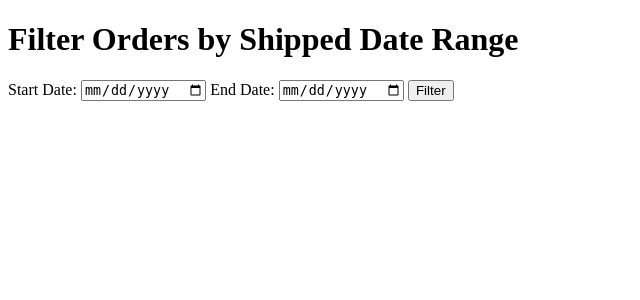
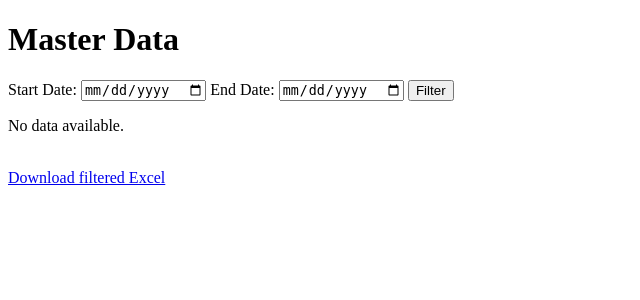
Before and after one commit to raymondli18w/flask-report-app2, a Flask app: template templates/index.html in a window 1280 px wide. Shown: the top 300 px of the page, without its empty margins (0-640 px from the left). Run offline with Flask 3, Linux system fonts and the light colour scheme; the template is opened without the code that fills it, so the values that code supplies are empty.

Commit message:
Redeploy: restart Flask app with latest fixes

```diff
--- a/app.py
+++ b/app.py
@@ -1,64 +1,83 @@
 from flask import Flask, render_template, send_file, request
 import pandas as pd
 import io
+import os
 
 app = Flask(__name__)
-MASTER_FILE = "master.xlsx"
+MASTER_FILE = "master.xlsx"   # make sure this file is in the same folder as app.py
+
 
 def load_filtered_df(start_date=None, end_date=None):
-    # Load master Excel
+    """Load Excel, clean dates, and filter if start/end provided."""
+    if not os.path.exists(MASTER_FILE):
+        return pd.DataFrame()  # return empty if file missing
+
     df = pd.read_excel(MASTER_FILE)
 
-    # Parse 'ShippedDate' safely; convert errors to NaT
-    df['ShippedDate'] = pd.to_datetime(df.get('ShippedDate', pd.Series()), errors='coerce').dt.date
+    # Normalize column names (strip spaces, lowercased for consistency)
+    df.columns = [col.strip() for col in df.columns]
 
-    # Filter by date if start/end are provided
-    if start_date and end_date:
-        try:
-            start = pd.to_datetime(start_date).date()
-            end = pd.to_datetime(end_date).date()
-            df = df[(df['ShippedDate'] >= start) & (df['ShippedDate'] <= end)]
-        except Exception:
-            # If parsing fails, ignore filter
-            pass
+    # Find the shipped date column, whether it's "Shipped Date" or "ShippedDate"
+    shipped_col = None
+    for col in df.columns:
+        if col.lower().replace(" ", "") == "shippeddate":
+            shipped_col = col
+            break
+
+    if shipped_col:
+        # Clean & normalize the dates
+        df[shipped_col] = pd.to_datetime(
+            df[shipped_col].astype(str).str.strip().str.split().str[0],
+            errors="coerce"
+        )
+
+        if start_date and end_date:
+            try:
+                start = pd.to_datetime(start_date)
+                end = pd.to_datetime(end_date)
+                df = df[(df[shipped_col] >= start) & (df[shipped_col] <= end)]
+            except Exception:
+                pass  # if bad input, skip filtering
 
     return df
 
-@app.route("/", methods=["GET"])
+
+@app.route("/", methods=["GET", "POST"])
 def index():
-    start_date = request.args.get("start_date")
-    end_date = request.args.get("end_date")
+    start_date = request.values.get("start_date")
+    end_date = request.values.get("end_date")
 
     df = load_filtered_df(start_date, end_date)
 
     return render_template(
         "index.html",
-        tables=[df.to_html(classes='data', index=False)],
-        titles=df.columns.values,
+        tables=[df.to_html(classes="data", index=False)] if not df.empty else [],
+        titles=df.columns.values if not df.empty else [],
         start_date=start_date,
-        end_date=end_date
+        end_date=end_date,
     )
 
-@app.route("/download", methods=["GET"])
+
+@app.route("/download", methods=["GET", "POST"])
 def download():
-    start_date = request.args.get("start_date")
-    end_date = request.args.get("end_date")
+    start_date = request.values.get("start_date")
+    end_date = request.values.get("end_date")
 
     df = load_filtered_df(start_date, end_date)
 
-    # Save Excel to in-memory buffer
+    # Save Excel in memory
     output = io.BytesIO()
     df.to_excel(output, index=False)
     output.seek(0)
 
     filename = "filtered_master.xlsx" if (start_date and end_date) else "master.xlsx"
-
     return send_file(
         output,
         download_name=filename,
         mimetype="application/vnd.openxmlformats-officedocument.spreadsheetml.sheet",
-        as_attachment=True
+        as_attachment=True,
     )
+
 
 if __name__ == "__main__":
     app.run(debug=True)
--- a/templates/index.html
+++ b/templates/index.html
@@ -1,25 +1,56 @@
 <!DOCTYPE html>
-<html>
+<html lang="en">
 <head>
-    <title>Filter Shipped Date Range</title>
+    <meta charset="UTF-8">
+    <title>Master Data</title>
     <style>
-      table.data { border-collapse: collapse; width: 100%; }
-      table.data, th, td { border: 1px solid black; padding: 5px; text-align: left; }
+        table.data {
+            border-collapse: collapse;
+            width: 100%;
+        }
+        table.data th, table.data td {
+            border: 1px solid #ddd;
+            padding: 8px;
+        }
+        table.data th {
+            background-color: #f2f2f2;
+        }
+        table.data {
+            display: block;
+            overflow-x: auto;
+            white-space: nowrap;
+        }
     </style>
 </head>
 <body>
-    <h1>Filter Orders by Shipped Date Range</h1>
-    <form method="POST">
-        Start Date: <input type="date" name="start_date" value="{{ start_date }}">
-        End Date: <input type="date" name="end_date" value="{{ end_date }}">
+    <h1>Master Data</h1>
+
+    <!-- Filter Form -->
+    <form method="get" action="/">
+        <label>
+            Start Date:
+            <input type="date" name="start_date" value="{{ start_date or '' }}">
+        </label>
+        <label>
+            End Date:
+            <input type="date" name="end_date" value="{{ end_date or '' }}">
+        </label>
         <input type="submit" value="Filter">
     </form>
 
+    <!-- Render DataFrame -->
     {% if tables %}
-        <h2>Filtered Results</h2>
-        {{ tables|safe }}
-        <br>
-        <a href="/download">Download Filtered Excel</a>
+        {% for table in tables %}
+            {{ table|safe }}
+        {% endfor %}
+    {% else %}
+        <p>No data available.</p>
     {% endif %}
+
+    <!-- Download Link -->
+    <br>
+    <a href="/download?start_date={{ start_date or '' }}&end_date={{ end_date or '' }}">
+        Download filtered Excel
+    </a>
 </body>
 </html>
```
